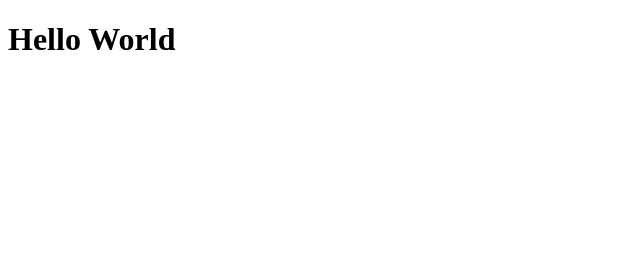
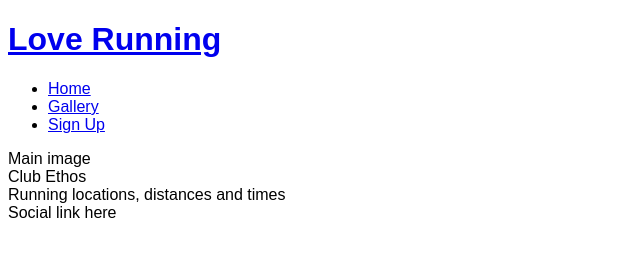
Before and after one commit to estii20/love-running, a plain HTML site: page index.html in a window 1280 px wide. Shown: the whole page, without its empty margins (0-640 px from the left). Drawn offline with Linux system fonts and the light colour scheme.

Commit message:
Add basic header structure

```diff
--- a/index.html
+++ b/index.html
@@ -6,11 +6,40 @@
     <meta name="viewport" content="width=device-width, initial-scale=1.0">
     <meta name="description" content="Love Running club for runners in Dublin, Ireland">
     <meta name="keywords" content="love running, running club, ireland, dublin">
-    <link:rel="stylesheet" href="assets/css/style.css">
+
+    <link rel="stylesheet" href="assets/css/style.css">
 
     <title>Love Running</title>
 </head>
 <body>
-    <h1>Hello World</h1>
+    <header>
+        <a href="index.html">
+            <h1>Love Running</h1>
+        </a>
+        <nav>
+            <ul><li>
+                    <a href="index.html">Home</a>
+                </li>
+                 <li>
+                    <a href="#">Gallery</a>
+                </li>
+                <li>
+                    <a href="#">Sign Up</a>
+                </li>
+            </ul>
+        </nav>
+    </header>
+    <section>
+        Main image
+    </section>
+    <section>
+        Club Ethos
+    </section>
+    <section>
+        Running locations, distances and times
+    </section>
+    <footer>
+        Social link here
+    </footer>
 </body>
 </html>
```
